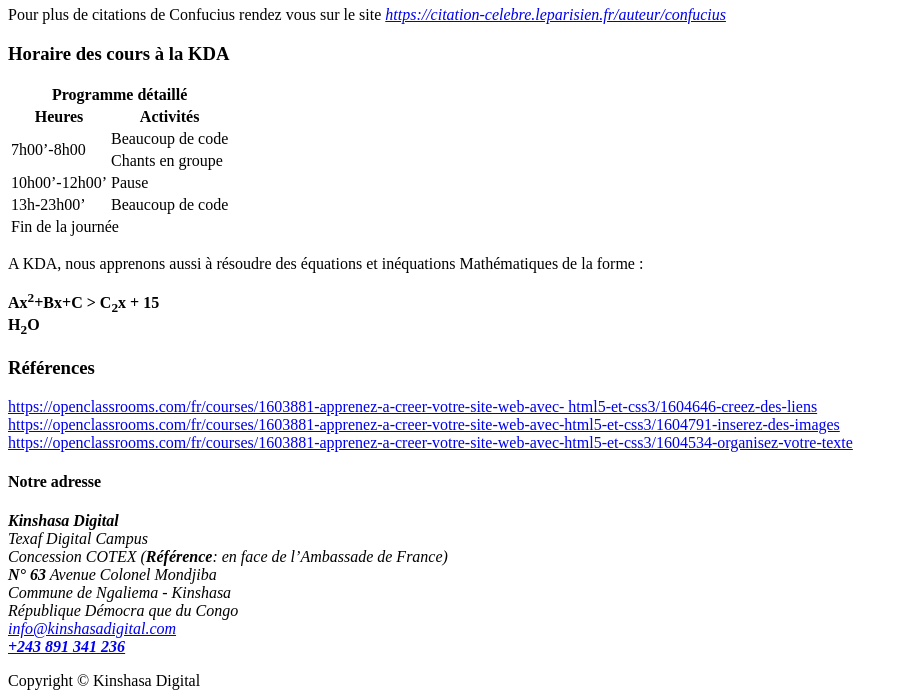
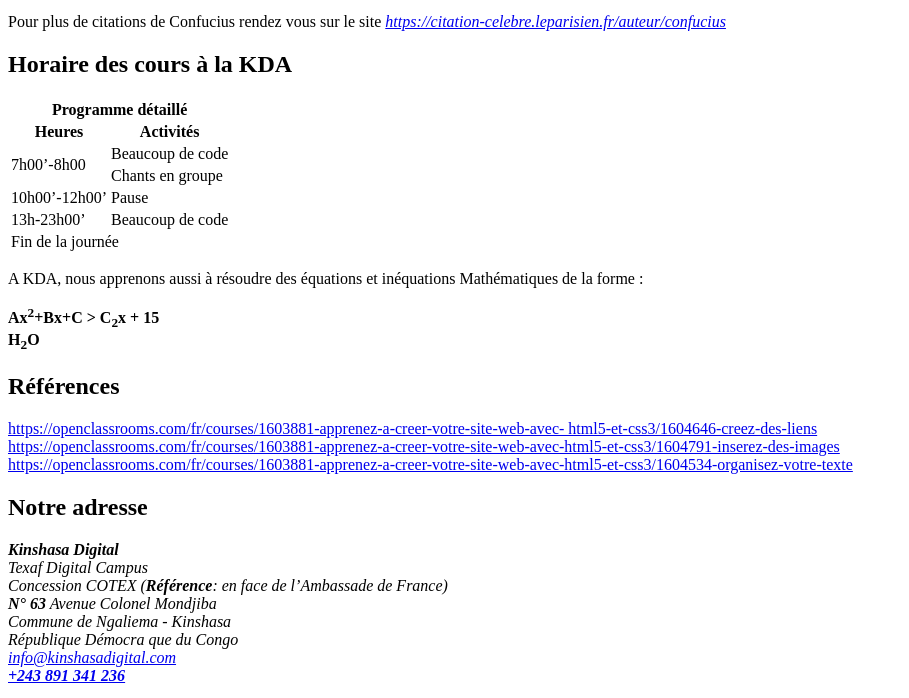
Before and after one commit to Randy-RM/structure-document-HTML-a-partir-de-maquette, a plain HTML site: page index.html in a window 1280 px wide. Shown: the part 1238-1936 px from the top of the page, without its empty margins (0-909 px from the left). Drawn offline with Linux system fonts and the light colour scheme.

Commit message:
Changement des titres h3 en h2

```diff
--- a/index.html
+++ b/index.html
@@ -23,7 +23,7 @@
         </ol>
     </div>
     <div>
-        <h3>Pédagogie active</h3>
+        <h2>Pédagogie active</h2>
         <p>
             La pédagogie utilisée est la <em>pédagogie active</em> car avec cette pédagogie l’apprenant acquiert des
             compétences dans une <strong>démarche inductive</strong>, c’est-à-dire.
@@ -72,9 +72,9 @@
         </p>
     </div>
     <div>
-        <h3>
+        <h2>
             Horaire des cours à la KDA
-        </h3>
+        </h2>
         <table>
             <thead>
                 <tr>
@@ -126,7 +126,7 @@
         </p>
     </div>
     <div>
-        <h3>Références</h3>
+        <h2>Références</h2>
         <p>
             <a
                 href="https://openclassrooms.com/fr/courses/1603881-apprenez-a-creer-votre-site-web-avec-html5-et-css3/1604646-creez-des-liens">
@@ -147,9 +147,9 @@
     </div>
 
     <div>
-        <h4>
+        <h2>
             Notre adresse
-        </h4>
+        </h2>
         <address>
             <strong>Kinshasa Digital</strong><br>
             Texaf Digital Campus<br>
```
